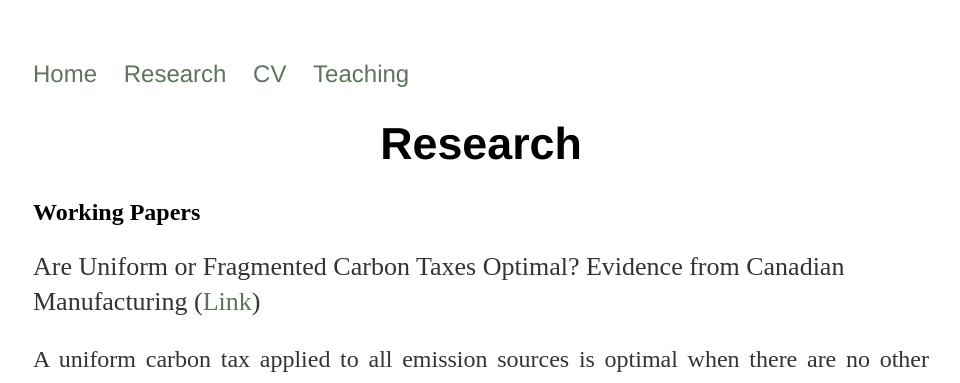
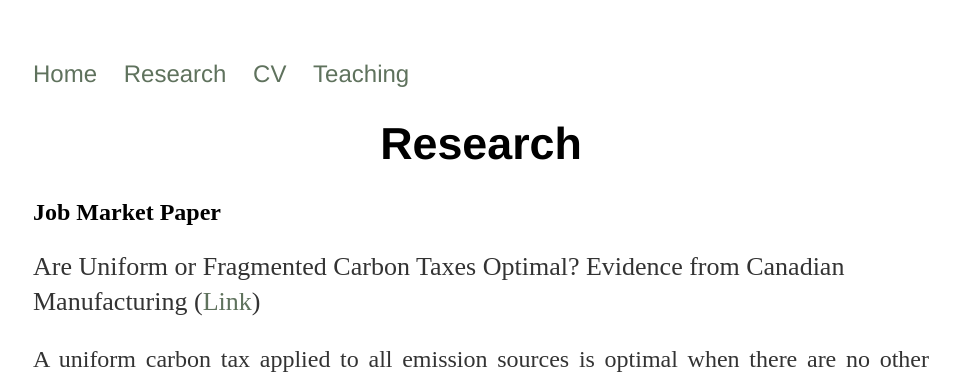
Before and after one commit to SihuiOng/SihuiOng.github.io, a Jekyll site: the page built from research/index.html, in a window 1280 px wide. Shown: the top 383 px of the page, without its empty margins (159-1119 px from the left). Built offline with Jekyll 4.4.1, drawn with Linux system fonts in a browser that asks for light colours.

Commit message:
Update index.html

```diff
--- a/research/index.html
+++ b/research/index.html
@@ -4,7 +4,7 @@ title: Research
 ---
 	<div class="research">
 	<h1 style="text-align:center;">Research</h1>
-	<h2>Working Papers</h2>
+	<h2>Job Market Paper</h2>
 	<p><span style="font-size: 26px">Are Uniform or Fragmented Carbon Taxes Optimal? Evidence
 from Canadian Manufacturing (<a href=https://drive.google.com/file/d/1sMiHm28Uu7SgPJheKKeMuwGe65CMlj4_/view>Link</a>) </span>  </p>
   <p align="justify"> A uniform carbon tax applied to all emission sources is optimal when there are no other distortions.
```
